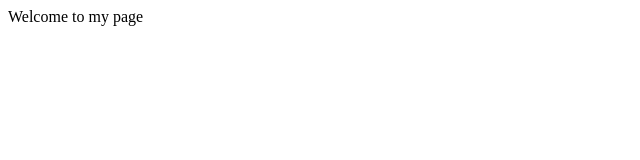
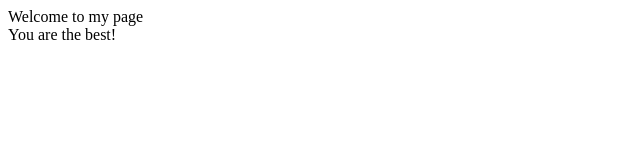
Before and after one commit to BGMurphy/citlab1, a plain HTML site: page index.html in a window 1280 px wide. Shown: the full height of the page, 0-640 px from the left. Drawn offline with Linux system fonts and the light colour scheme.

Commit message:
modified index

```diff
--- a/index.html
+++ b/index.html
@@ -7,6 +7,9 @@
 
     <body>
         Welcome to my page
+        <div>
+            You are the best!
+        </div>
     </body>
 
 </html>
```
